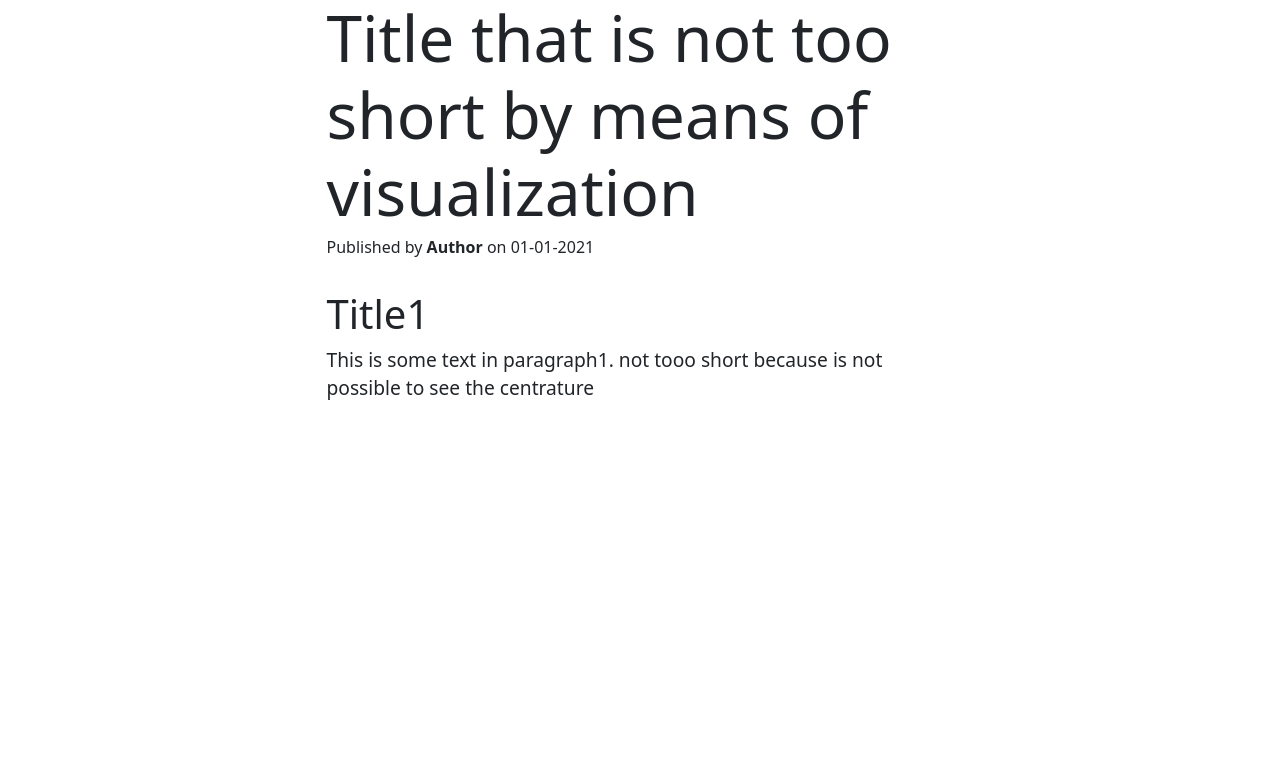
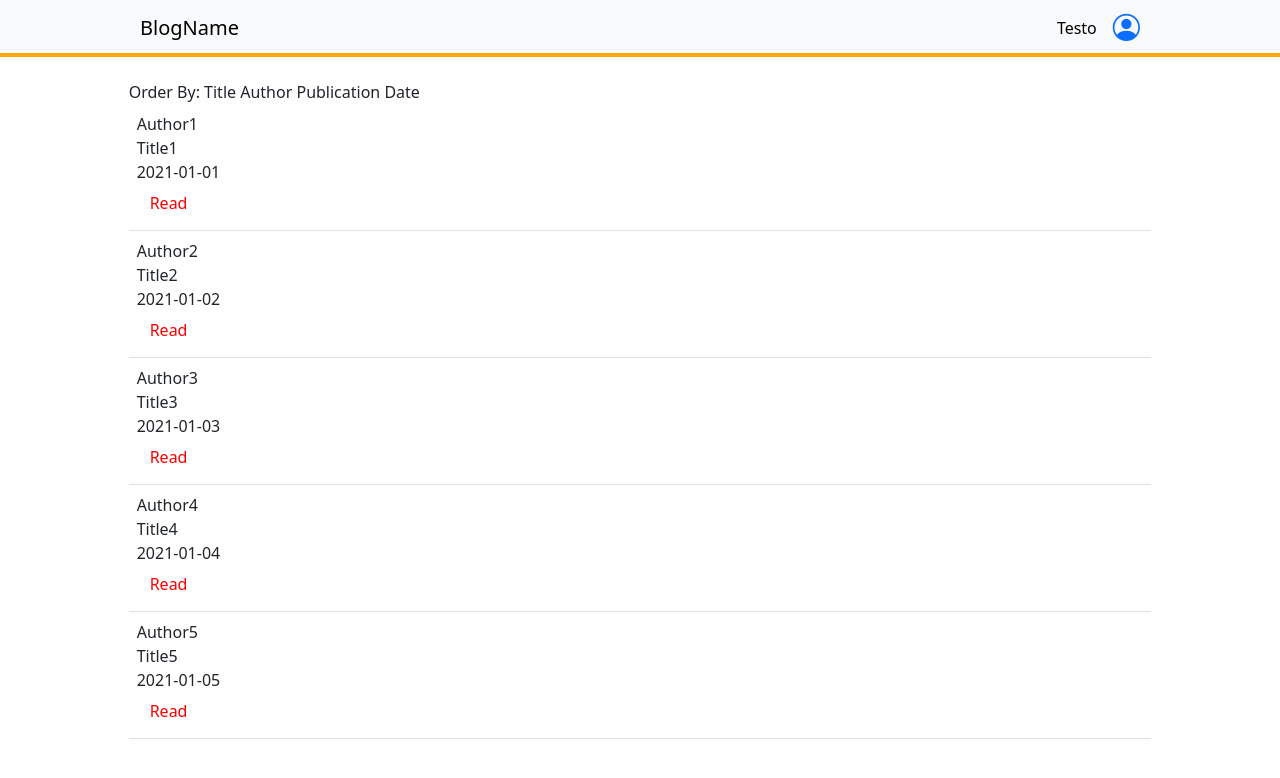
Before and after one commit to NicolaGasparotto/WEBAPPLICATION, a React (Vite) app in the folder client/: page / in a window 1280 px wide. Shown: the top 778 px of the page. Built offline with nearby package versions, Linux system fonts and the light colour scheme.

Commit message:
restiling table of blog page and adding of the navbar and logic of the routes

```diff
--- a/client/package.json
+++ b/client/package.json
@@ -11,10 +11,12 @@
   },
   "dependencies": {
     "bootstrap": "^5.2.3",
+    "bootstrap-icons": "^1.10.5",
     "dayjs": "^1.11.8",
     "react": "^18.2.0",
     "react-bootstrap": "^2.7.4",
-    "react-dom": "^18.2.0"
+    "react-dom": "^18.2.0",
+    "react-router-dom": "^6.12.0"
   },
   "devDependencies": {
     "@types/react": "^18.0.28",
--- a/client/src/App.jsx
+++ b/client/src/App.jsx
@@ -1,15 +1,19 @@
 import 'bootstrap/dist/css/bootstrap.min.css';
-import WebPage from './components/WebPage';
-
-import { Container } from 'react-bootstrap';
+import { BrowserRouter, Routes, Route } from 'react-router-dom';
+import { DefaultLayout, MainLayout } from './components/Layouts';
+import { PageNotFound } from './components/PageNotFound';
 
 function App() {
 
-  return (
-    <Container>
-      <WebPage />
-    </Container>
-  )
+  return <BrowserRouter>
+      <Routes>
+        <Route element={<DefaultLayout />}>
+          <Route index element={<MainLayout />}/>
+          <Route path='*' element={<PageNotFound/>}/>
+        </Route>
+      </Routes>
+    </BrowserRouter>
+  ;
 
 }
 
--- /dev/null
+++ b/client/src/components/Layouts.jsx
@@ -0,0 +1,83 @@
+import React from 'react';
+import 'bootstrap-icons/font/bootstrap-icons.css';
+import './style.css'
+
+import { Outlet, Link } from 'react-router-dom';
+import { Container, Row, Col, Navbar, Nav } from 'react-bootstrap';
+import { Blog } from './WebPages';
+
+
+function DefaultLayout(){
+
+    return <>
+        <header>
+            <NavigationBar />
+        </header>
+        <main>
+        <Container fluid>
+            <Row className="vh-100">
+            <Col style={{marginTop: '5rem'}} >
+                <Outlet />
+            </Col>
+            </Row>
+        </Container>
+        </main>
+    </>
+    ;
+}
+
+function MainLayout(){
+
+    // main layout will always display frontOffice view
+    // inside front office if the user is logged there is the possiblity to switch to backOffice view with a button
+    // inside backOffice view there is the possibility to switch back to frontOffice view with a button
+
+    return <>
+        <FrontOffice />
+    </>
+    ;
+}
+
+function FrontOffice(){
+
+    // frontOffice view is the default view for loggedUser and not loggedUser
+    // frontOffice view will only dispaly elements of the blog with a 'valid' pubblication date
+    // draft pages and future scheduled pages will not be displayed
+
+    return <>
+        <Blog />
+    </>
+    ;
+}
+
+function BackOffice(){
+
+    // inside backOffice view the possibility to edit the blog elements differs
+    // from user who are logged as admin and user who are logged as normal user
+    // the admin can edit all the elements of the blog
+    // the normal user can edit only the elements he created
+
+    return
+    ;
+}
+
+function NavigationBar(){
+    return <>
+        <Navbar bg="light" fixed="top" className='personalizedNavbar'>
+            <Container fluid>
+            <Navbar.Brand>
+                <Link to='/' style={{ color: 'black', textDecoration: 'none' }}>
+                    BlogName {/* sara un valore dinamico modificabile */}
+                </Link>
+            </Navbar.Brand>
+                <Link to='/login' className='d-flex align-items-center text-decoration-none'>
+                    <span style={{ color: 'black', marginRight: '1rem' }}>Testo</span>
+                    <i className="bi bi-person-circle icon-size"/>
+                </Link>
+            </Container>
+        </Navbar>
+    </>
+    ;
+}
+
+export { DefaultLayout, MainLayout};
--- /dev/null
+++ b/client/src/components/PageNotFound.jsx
@@ -0,0 +1,13 @@
+import { Alert } from "react-bootstrap";
+import { Link } from "react-router-dom";
+
+function PageNotFound(){
+    return <Alert variant="danger">
+        <Alert.Heading>Page Not Found</Alert.Heading>
+        <p> The page you are looking for does not exist.</p>
+        <p><Link to='/'>Please go back to the home page</Link></p>
+    </Alert>
+    ;
+}
+
+export { PageNotFound };
--- a/client/src/components/WebPage.jsx
+++ b/client/src/components/WebPage.jsx
@@ -16,9 +16,8 @@ function WebPage(){
                 <h1 className="title">{page.title}</h1>
                 <h3 className="subtitle">Published by <b>{page.author}</b> on {page.publicationDate.format('DD-MM-YYYY')} </h3>
             </header>
-
             <article>
-                {lContent.map((contentI) => {
+                {page.lContent.map((contentI) => {
                         if(contentI.type === 'header'){
                             return <h2 key={contentI.id}> {contentI.content}</h2>
                         } else if(contentI.type === 'paragraph'){
--- /dev/null
+++ b/client/src/components/WebPages.jsx
@@ -0,0 +1,56 @@
+import React from 'react';
+import { Table, Button, Container } from 'react-bootstrap';
+import { useNavigate } from 'react-router-dom';
+
+import './style.css';
+
+function Blog(){
+
+    const webPages = [
+        {'id': 1, 'author': 'Author1', 'title': 'Title1', 'publicationDate': '2021-01-01'},
+        {'id': 2, 'author': 'Author2', 'title': 'Title2', 'publicationDate': '2021-01-02'},
+        {'id': 3, 'author': 'Author3', 'title': 'Title3', 'publicationDate': '2021-01-03'},
+        {'id': 4, 'author': 'Author4', 'title': 'Title4', 'publicationDate': '2021-01-04'},
+        {'id': 5, 'author': 'Author5', 'title': 'Title5', 'publicationDate': '2021-01-05'},
+    ];
+
+    return <>
+        <Container className='justify-content-center col-10'>
+        <span> Order By:</span>
+        <span> Title </span>
+        <span> Author </span>
+        <span> Publication Date </span>
+
+        <Table hover align='center'>
+            <tbody>
+                {webPages.map((webPage) => {
+                        return <BlogRow key={webPage.id} webPage={webPage} />
+                    }
+                )}
+            </tbody>
+        </Table>
+        </Container>
+    </>
+    ;
+}
+
+function BlogRow(props){
+
+    const webPage = props.webPage;
+
+    //const navigate = useNavigate();
+
+    return <>
+        <tr>
+            <td className='trRow'>
+            <span> {webPage.author} </span>
+            <span> {webPage.title} </span>
+            <span> {webPage.publicationDate} </span>
+            <Button className='viewButton' onClick={() => { /*navigate(`/page/${webPage.id}`)*/ }}>Read</Button>
+            </td>
+        </tr>
+    </>
+    ;
+}
+
+export { Blog };
--- a/client/src/components/style.css
+++ b/client/src/components/style.css
@@ -26,3 +26,50 @@ p {
 article {
     margin-top: 2rem;
 }
+
+thead {
+    font-weight: 600;
+}
+
+.viewButton {
+    color: red;
+    border: 1px solid transparent;
+    border-radius: 50px;
+    background-color: transparent;
+}
+
+.table-hover tbody tr:hover {
+    background-color: bisque; /* Colore di sfondo durante l'hover */
+    transition: background-color 0.4s ease; /* Transizione dello sfondo */
+  }
+
+.table tbody tr:hover button {
+    border-radius: 50px;
+    background-color: red;
+    color: white;
+}
+
+.trRow {
+    display: flex;
+    flex-direction: column;
+    align-items: flex-start;
+}
+
+.personalizedNavbar {
+    padding-left: 8rem;
+    padding-right: 8rem;
+}
+
+.personalizedNavbar::after{
+    content: '';
+    position: absolute;
+    left: 0;
+    bottom: 0;
+    width: 100%;
+    height: 4px;
+    background-color: orange; /* Colore della striscia */
+}
+
+.icon-size {
+    font-size: 1.7rem; /* Dimensione desiderata dell'immagine */
+}
```
Also changed, not shown: client/src/components/Blog.jsx (deleted, +0 -9 lines), 1 other file (tests, documents, lock files or other folders).
